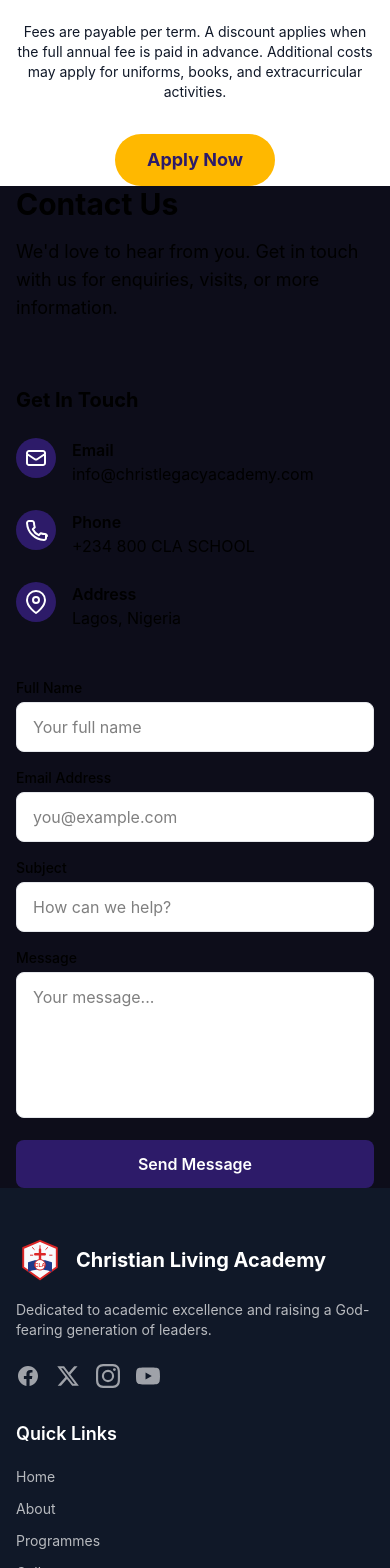
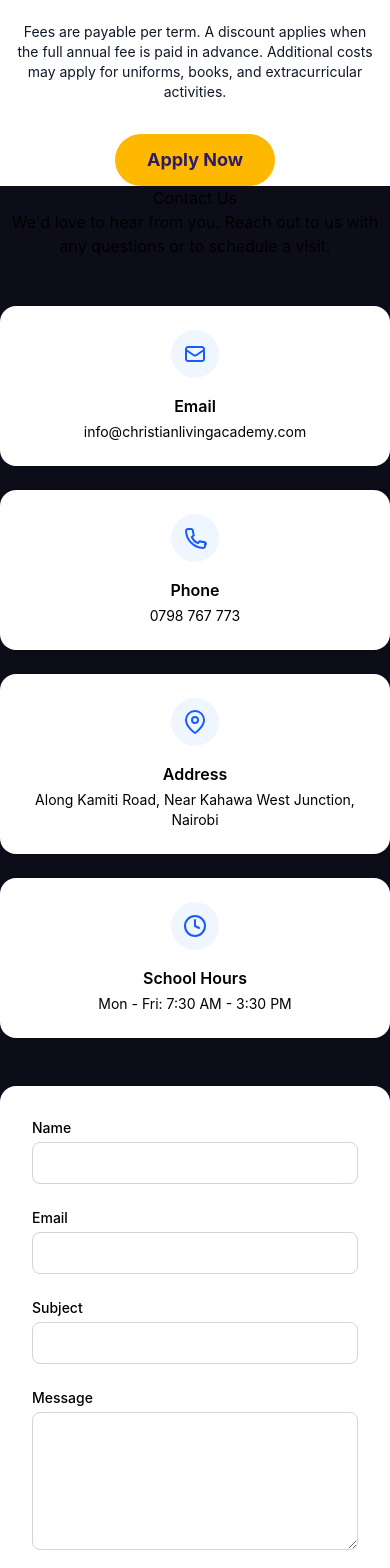
Before and after one commit to Jakegak/cla-website, a React (Vite) app: page / in a window 390 px wide. Shown: the part 10432-12000 px from the top of the page. Built offline with nearby package versions, Linux system fonts and the light colour scheme.

Commit message:
fix(contact): correct email, phone, address and add school hours entry
Auto-merged by Forge batch. PR #107

```diff
--- a/src/components/ContactSection.jsx
+++ b/src/components/ContactSection.jsx
@@ -29,7 +29,8 @@
       </svg>
     ),
     label: "Email",
-    value: "info@christlegacyacademy.com",
+    value: "info@christianlivingacademy.com",
+    href: "mailto:info@christianlivingacademy.com",
   },
   {
     icon: (
@@ -38,21 +39,32 @@
       </svg>
     ),
     label: "Phone",
-    value: "+234 800 CLA SCHOOL",
+    value: "0798 767 773",
+    href: "tel:0798767773",
   },
   {
     icon: (
       <svg width="24" height="24" viewBox="0 0 24 24" fill="none" xmlns="http://www.w3.org/2000/svg" aria-hidden="true">
         <path d="M21 10C21 17 12 23 12 23C12 23 3 17 3 10C3 7.61305 3.94821 5.32387 5.63604 3.63604C7.32387 1.94821 9.61305 1 12 1C14.3869 1 16.6761 1.94821 18.364 3.63604C20.0518 5.32387 21 7.61305 21 10Z" stroke="currentColor" strokeWidth="2" strokeLinecap="round" strokeLinejoin="round"/>
-        <circle cx="12" cy="10" r="3" stroke="currentColor" strokeWidth="2" fill="none"/>
+        <path d="M12 13C13.6569 13 15 11.6569 15 10C15 8.34315 13.6569 7 12 7C10.3431 7 9 8.34315 9 10C9 11.6569 10.3431 13 12 13Z" stroke="currentColor" strokeWidth="2" strokeLinecap="round" strokeLinejoin="round"/>
       </svg>
     ),
     label: "Address",
-    value: "Lagos, Nigeria",
+    value: "Along Kamiti Road, Near Kahawa West Junction, Nairobi",
+  },
+  {
+    icon: (
+      <svg width="24" height="24" viewBox="0 0 24 24" fill="none" xmlns="http://www.w3.org/2000/svg" aria-hidden="true">
+        <circle cx="12" cy="12" r="10" stroke="currentColor" strokeWidth="2" strokeLinecap="round" strokeLinejoin="round"/>
+        <path d="M12 6V12L16 14" stroke="currentColor" strokeWidth="2" strokeLinecap="round" strokeLinejoin="round"/>
+      </svg>
+    ),
+    label: "School Hours",
+    value: "Mon - Fri: 7:30 AM - 3:30 PM",
   },
 ];
 
-export default function ContactSection() {
+function ContactSection() {
   const [formData, setFormData] = useState({
     name: "",
     email: "",
@@ -79,138 +91,167 @@
   };
 
   return (
-    <section
-      id="contact"
-      className="section-light-grey section-padding px-4"
-    >
-      <div className="max-w-6xl mx-auto">
+    <section id="contact" className="section-light-grey section-padding">
       <motion.div
+        className="max-w-6xl mx-auto"
         initial="hidden"
         whileInView="visible"
         viewport={{ once: true, margin: "-100px" }}
         variants={staggerContainer}
       >
-          <motion.h2
-            className="section-heading text-3xl sm:text-4xl font-bold mb-4 text-dark-heading"
+        <motion.div className="text-center mb-12" variants={fadeInUp}>
+          <h2 className="section-heading text-dark-heading">Contact Us</h2>
+          <p className="text-dark-body max-w-2xl mx-auto">
+            We&apos;d love to hear from you. Reach out to us with any questions
+            or to schedule a visit.
+          </p>
+        </motion.div>
+
+        <div className="grid grid-cols-1 sm:grid-cols-2 lg:grid-cols-4 gap-6 mb-12">
+          {CONTACT_INFO.map((info) => (
+            <motion.div
+              key={info.label}
+              className="bg-white rounded-2xl p-6 text-center shadow-sm"
               variants={fadeInUp}
             >
-            Contact Us
-          </motion.h2>
+              <div className="inline-flex items-center justify-center w-12 h-12 rounded-full bg-blue-50 text-blue-600 mb-4">
+                {info.icon}
+              </div>
+              <h3 className="font-semibold text-dark-heading mb-1">
+                {info.label}
+              </h3>
+              <p className="text-dark-body text-sm">
+                {info.href ? (
+                  <a
+                    href={info.href}
+                    className="hover:underline transition-colors"
+                  >
+                    {info.value}
+                  </a>
+                ) : (
+                  info.value
+                )}
+              </p>
+            </motion.div>
+          ))}
+        </div>
 
-          <motion.p
-            className="text-lg max-w-2xl mx-auto mb-16 text-dark-body"
+        <motion.div
+          className="max-w-2xl mx-auto bg-white rounded-2xl p-8 shadow-sm"
           variants={fadeInUp}
         >
-            We&apos;d love to hear from you. Get in touch with us for enquiries, visits, or more information.
-          </motion.p>
-
-          <div className="grid grid-cols-1 lg:grid-cols-2 gap-12">
-            {/* Contact Info */}
-            <motion.div className="text-left" variants={fadeInUp}>
-              <h3 className="text-xl font-bold mb-6 text-dark-heading">
-                Get In Touch
+          {submitted ? (
+            <div className="text-center py-8">
+              <div className="inline-flex items-center justify-center w-16 h-16 rounded-full bg-green-100 text-green-600 mb-4">
+                <svg
+                  width="32"
+                  height="32"
+                  viewBox="0 0 24 24"
+                  fill="none"
+                  xmlns="http://www.w3.org/2000/svg"
+                  aria-hidden="true"
+                >
+                  <path
+                    d="M20 6L9 17L4 12"
+                    stroke="currentColor"
+                    strokeWidth="2"
+                    strokeLinecap="round"
+                    strokeLinejoin="round"
+                  />
+                </svg>
+              </div>
+              <h3 className="text-xl font-semibold text-dark-heading mb-2">
+                Thank You!
               </h3>
-              <div className="space-y-6">
-                {CONTACT_INFO.map((info) => (
-                  <div key={info.label} className="flex items-start gap-4">
-                    <div
-                      className="w-10 h-10 rounded-full flex items-center justify-center flex-shrink-0"
-                      style={{ backgroundColor: '#2D1B69', color: '#FFFFFF' }}
-                    >
-                      {info.icon}
-                    </div>
-                    <div>
-                      <p className="font-semibold text-dark-heading">{info.label}</p>
-                      <p className="text-dark-body">{info.value}</p>
-                    </div>
-                  </div>
-                ))}
-              </div>
-            </motion.div>
-
-            {/* Contact Form */}
-            <motion.div className="text-left" variants={fadeInUp}>
-              {submitted ? (
-                <div className="bg-green-50 border border-green-200 rounded-2xl p-8 text-center">
-                  <p className="text-green-700 font-semibold text-lg">Thank you for your message!</p>
-                  <p className="text-green-600 mt-2">We&apos;ll get back to you as soon as possible.</p>
+              <p className="text-dark-body">
+                Your message has been sent. We&apos;ll get back to you soon.
+              </p>
             </div>
           ) : (
-                <form onSubmit={handleSubmit} className="space-y-4">
+            <form onSubmit={handleSubmit} className="space-y-6">
+              <div className="grid grid-cols-1 sm:grid-cols-2 gap-6">
                 <div>
-                    <label htmlFor="contact-name" className="block text-sm font-medium mb-1 text-dark-heading">
-                      Full Name
+                  <label
+                    htmlFor="name"
+                    className="block text-sm font-medium text-dark-heading mb-1"
+                  >
+                    Name
                   </label>
                   <input
-                      id="contact-name"
+                    type="text"
+                    id="name"
                     name="name"
-                      type="text"
-                      required
                     value={formData.name}
                     onChange={handleChange}
-                      className="w-full px-4 py-3 rounded-lg border border-gray-200 bg-white text-dark-body focus:outline-none focus:ring-2 focus:ring-cla-purple focus:border-transparent"
-                      placeholder="Your full name"
+                    required
+                    className="w-full px-4 py-2 border border-gray-300 rounded-lg focus:ring-2 focus:ring-blue-500 focus:border-transparent outline-none transition-shadow"
                   />
                 </div>
                 <div>
-                    <label htmlFor="contact-email" className="block text-sm font-medium mb-1 text-dark-heading">
-                      Email Address
+                  <label
+                    htmlFor="email"
+                    className="block text-sm font-medium text-dark-heading mb-1"
+                  >
+                    Email
                   </label>
                   <input
-                      id="contact-email"
+                    type="email"
+                    id="email"
                     name="email"
-                      type="email"
-                      required
                     value={formData.email}
                     onChange={handleChange}
-                      className="w-full px-4 py-3 rounded-lg border border-gray-200 bg-white text-dark-body focus:outline-none focus:ring-2 focus:ring-cla-purple focus:border-transparent"
-                      placeholder="you@example.com"
+                    required
+                    className="w-full px-4 py-2 border border-gray-300 rounded-lg focus:ring-2 focus:ring-blue-500 focus:border-transparent outline-none transition-shadow"
+                  />
+                </div>
+              </div>
+              <div>
+                <label
+                  htmlFor="subject"
+                  className="block text-sm font-medium text-dark-heading mb-1"
+                >
+                  Subject
+                </label>
+                <input
+                  type="text"
+                  id="subject"
+                  name="subject"
+                  value={formData.subject}
+                  onChange={handleChange}
+                  required
+                  className="w-full px-4 py-2 border border-gray-300 rounded-lg focus:ring-2 focus:ring-blue-500 focus:border-transparent outline-none transition-shadow"
                 />
               </div>
               <div>
-                    <label htmlFor="contact-subject" className="block text-sm font-medium mb-1 text-dark-heading">
-                      Subject
-                    </label>
-                    <input
-                      id="contact-subject"
-                      name="subject"
-                      type="text"
-                      required
-                      value={formData.subject}
-                      onChange={handleChange}
-                      className="w-full px-4 py-3 rounded-lg border border-gray-200 bg-white text-dark-body focus:outline-none focus:ring-2 focus:ring-cla-purple focus:border-transparent"
-                      placeholder="How can we help?"
-                    />
-                  </div>
-                  <div>
-                    <label htmlFor="contact-message" className="block text-sm font-medium mb-1 text-dark-heading">
+                <label
+                  htmlFor="message"
+                  className="block text-sm font-medium text-dark-heading mb-1"
+                >
                   Message
                 </label>
                 <textarea
-                      id="contact-message"
+                  id="message"
                   name="message"
-                      rows="5"
-                      required
                   value={formData.message}
                   onChange={handleChange}
-                      className="w-full px-4 py-3 rounded-lg border border-gray-200 bg-white text-dark-body focus:outline-none focus:ring-2 focus:ring-cla-purple focus:border-transparent resize-none"
-                      placeholder="Your message..."
+                  required
+                  rows="5"
+                  className="w-full px-4 py-2 border border-gray-300 rounded-lg focus:ring-2 focus:ring-blue-500 focus:border-transparent outline-none transition-shadow resize-vertical"
                 />
               </div>
               <button
                 type="submit"
                 disabled={isSubmitting}
-                    className="w-full py-3 px-6 rounded-lg text-white font-semibold transition-all duration-200 disabled:opacity-60"
-                    style={{ backgroundColor: '#2D1B69' }}
+                className="w-full py-3 px-6 bg-blue-600 text-white font-semibold rounded-lg hover:bg-blue-700 focus:ring-2 focus:ring-blue-500 focus:ring-offset-2 outline-none transition-colors disabled:opacity-50 disabled:cursor-not-allowed"
               >
                 {isSubmitting ? "Sending..." : "Send Message"}
               </button>
             </form>
           )}
         </motion.div>
-          </div>
       </motion.div>
-      </div>
     </section>
   );
 }
+
+export default ContactSection;
```
Also changed, not shown: 1 other file (tests, documents, lock files or other folders). Lines whose indentation alone changed are shown as unchanged.
